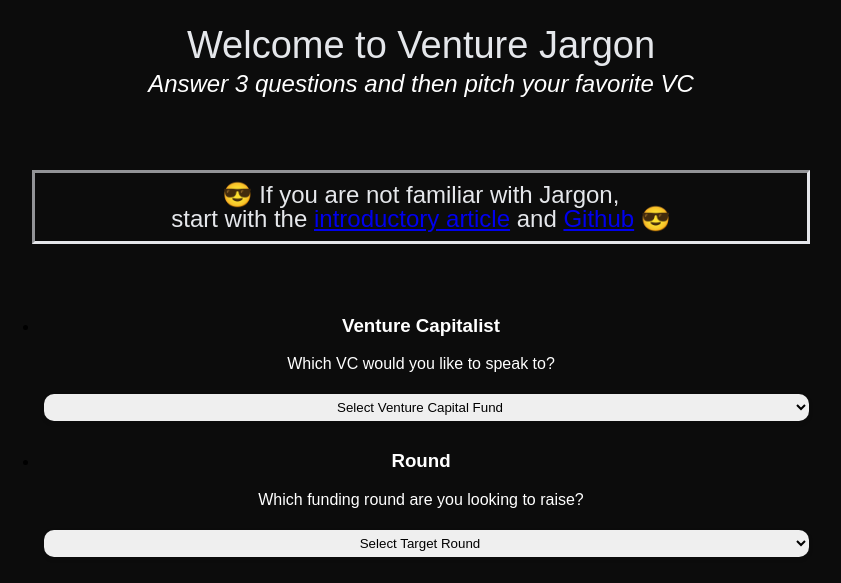
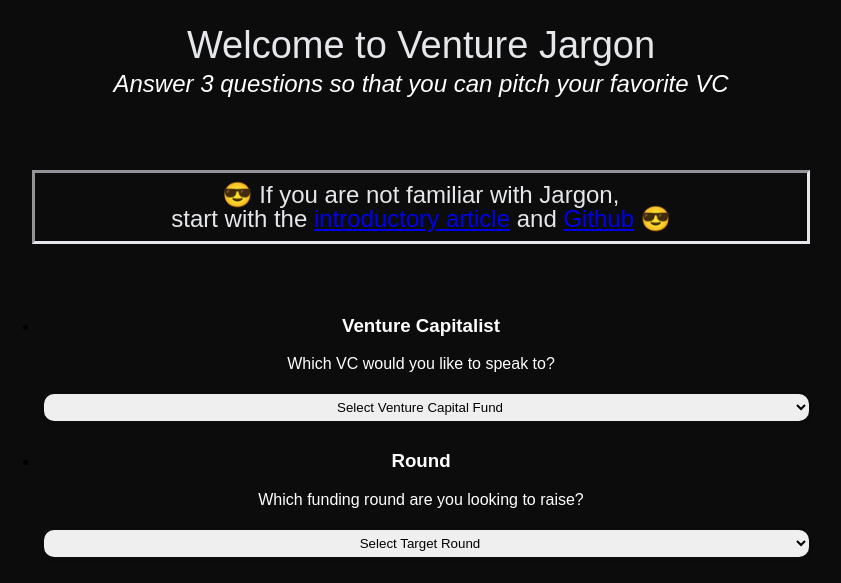
Before and after one commit to RichardJamesLopez/astro-jargon, an Astro site: page / in a window 1280 px wide. Shown: the part 210-793 px from the top of the page, without its empty margins (219-1060 px from the left). Built offline with nearby package versions, Linux system fonts and the light colour scheme; Astro itself is replaced by a stand-in of ours.

```diff
--- a/src/pages/index.astro
+++ b/src/pages/index.astro
@@ -19,7 +19,7 @@
     </div>
     <p class="title">
       Welcome to Venture Jargon <br/>
-      <span class="sub-title-small">Answer 3 questions and then  pitch your favorite VC</span>
+      <span class="sub-title-small">Answer 3 questions so that you can pitch your favorite VC</span>
     </p>
     <p class="description">
       <span class="icon">😎</span>
```
